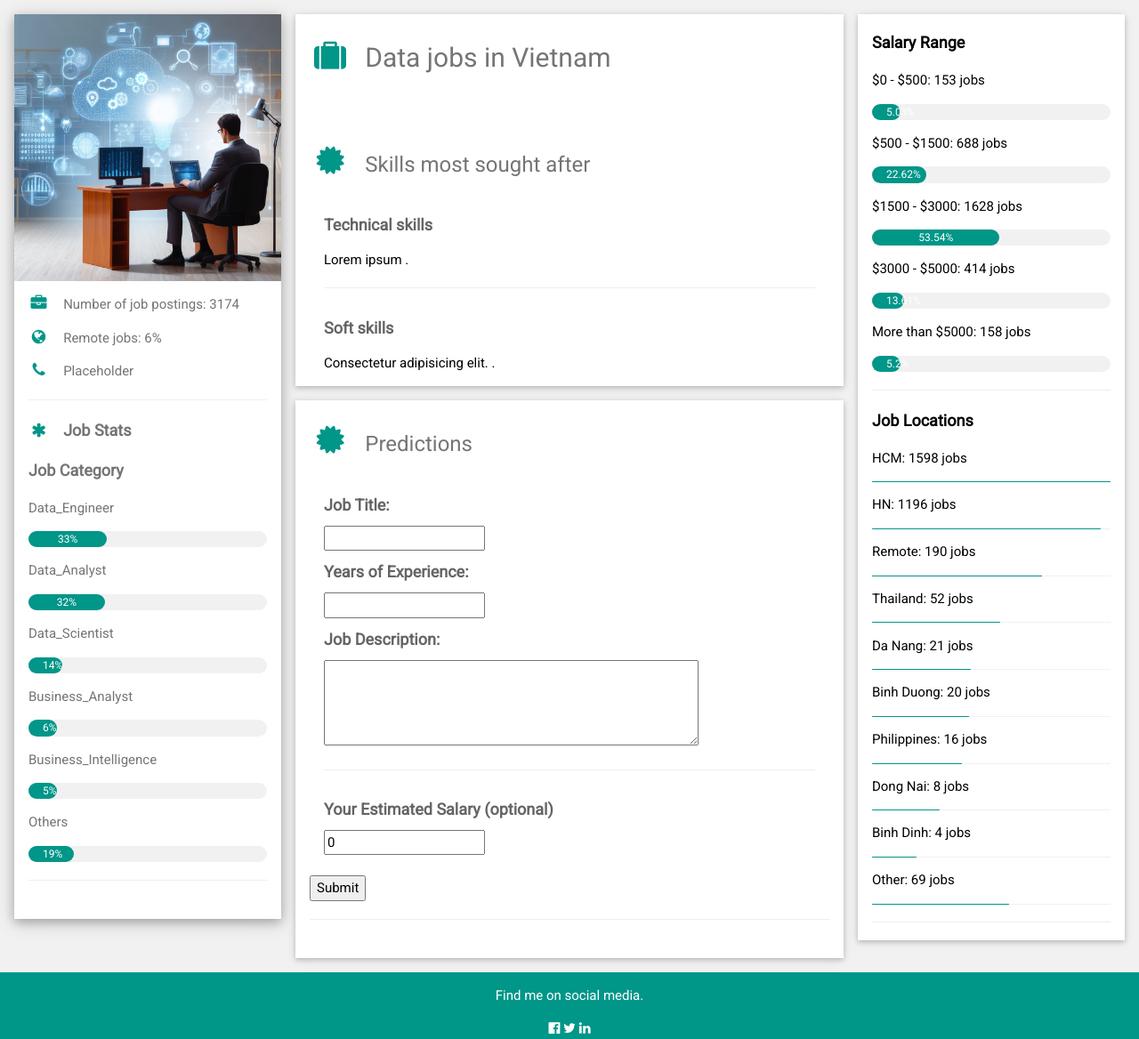
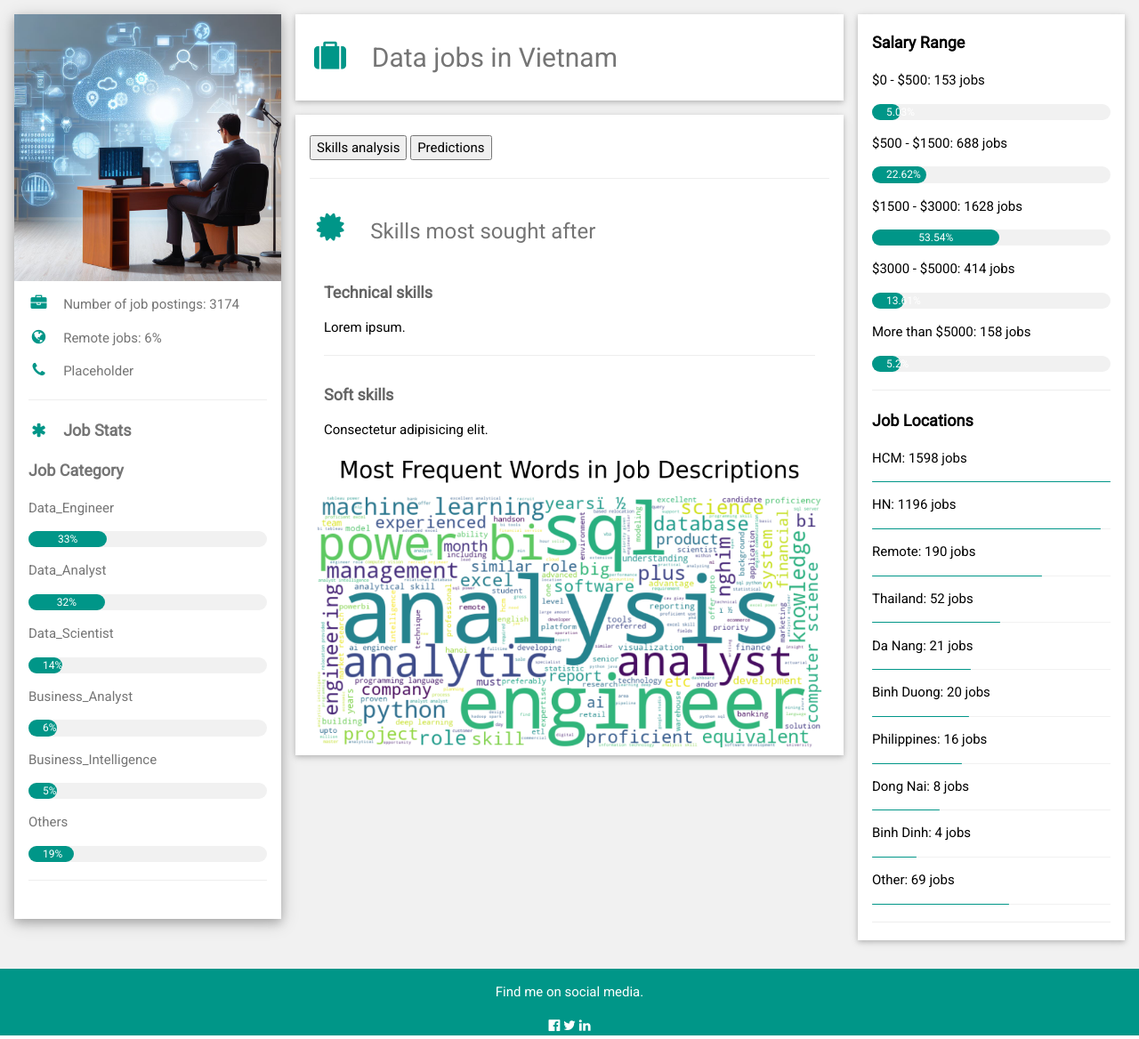
Before and after one commit to phuocnguyen90/Data_Job_Analysis, a Flask app: page / in a window 1280 px wide. Shown: the whole page at 89% size. Run offline with Flask 3, Linux system fonts and the light colour scheme; parts of the project's set-up code (start-up, migrations or seed data) failed here and were passed over.

Commit message:
update tab UI

```diff
--- a/app.py
+++ b/app.py
@@ -1,128 +1,25 @@
 from flask import Flask, render_template, request
-from predict import get_category, format_prediction, category_names
+from data_processing import process_job_data, process_prediction
+from predict import get_category, format_prediction
 import json
-import subprocess
-from collections import OrderedDict
-import math
-
-
 
 app = Flask(__name__, template_folder="templates")
 
-@app.route("/")
+@app.route("/", methods=['GET', 'POST'])
+def index():
+    if request.method == 'POST':
+        user_input = {
+            'job_title': request.form['job_title'],
+            'job_description': request.form['job_description'],
+            'yoe': request.form['yoe'],
+            'est_salary': request.form['est_salary']
+        }
+        prediction = process_prediction(user_input)
+        job_data = process_job_data()
+        job_data['prediction'] = prediction
+        return render_template('index.html', **job_data)
 
-# Function to process and format the salary data
-
-
-def index():
-    job_category, formatted_salaries, formatted_locations, actual_percentages, log_scaled_widths, total_jobs = load_and_format_job_data()
-    return render_template('index.html', job_percentages=job_category, formatted_salaries=formatted_salaries, formatted_locations=formatted_locations, actual_percentages=actual_percentages, log_scaled_widths=log_scaled_widths, total_jobs=total_jobs )
-
-
-
-@app.route('/', methods=['GET', 'POST'])
-def predict():
-    if request.method == 'POST':
-        job_title = request.form['job_title']
-        job_description = request.form['job_description']
-        yoe = request.form['yoe']
-        est_salary = request.form['est_salary']
-
-        print(f"Received user input: {job_title}")
-
-        # Call the get_category function directly with user inputs
-        predicted_results = get_category(job_description, job_title, yoe, est_salary)
-
-        # Format the prediction into a human-readable format
-        formatted_prediction = format_prediction(predicted_results)
-        print(f"Processed data: {predicted_results}")
-        job_category, formatted_salaries = load_and_format_job_data()
-
-        return render_template('index.html', prediction=formatted_prediction, job_percentages=job_category, formatted_salaries=formatted_salaries)
-
-
-    return render_template('index.html')
-
-def load_and_format_job_data():
-    with open('static/EDA_result.json', 'r') as file:
-        job_data = json.load(file)
-
-    job_category = job_data.get('Job_Category')
-    est_salary = job_data.get('Est_Salary')
-    formatted_salaries = format_salaries(est_salary)
-    job_location = job_data.get('City_Job_Count')
-    formatted_locations, actual_percentages, log_scaled_widths, total_jobs = format_job_locations(job_location)
-
-    return job_category, formatted_salaries, formatted_locations, actual_percentages, log_scaled_widths, total_jobs
-
-def format_salaries(sal_count):
-    salary_map = OrderedDict([
-        ("0-500", "$0 - $500"),
-        ("500-1500", "$500 - $1500"),
-        ("1500-3000", "$1500 - $3000"),
-        ("3000-5000", "$3000 - $5000"),
-        ("More than 5000", "More than $5000")
-    ])
-
-    total_count = sum(sal_count.values())
-
-    processed_salaries = OrderedDict()
-    for bin in salary_map.keys():
-        count = sal_count.get(bin, 0)  # Get count for each bin, default to 0 if not found
-        percentage = (count / total_count) * 100 if total_count > 0 else 0  # Avoid division by zero
-        processed_salaries[bin] = {
-            'formatted': salary_map[bin],
-            'percentage': round(percentage, 2),
-            'count': count
-        }
-
-    return processed_salaries
-
-def format_job_locations(job_location, exclude_location='VN'):
-
-    # Remove the specified location
-    if exclude_location in job_location:
-        excluded_count = job_location.pop(exclude_location)
-    else:
-        excluded_count = 0
-
-    # Sort locations by job count and select the top 9
-    sorted_locations = sorted(job_location.items(), key=lambda x: x[1], reverse=True)
-    top_locations = sorted_locations[:9]
-
-    # Sum the counts of all other locations plus the excluded location count
-    other_count = sum(count for loc, count in sorted_locations[9:]) + excluded_count
-
-    formatted_locations = OrderedDict()
-    for loc, count in top_locations:
-        formatted_locations[loc] = count
-
-    # Add the "Other" category
-    if other_count > 0:
-        formatted_locations['Other'] = other_count
-
-    total_jobs = sum(formatted_locations.values())
-    actual_percentages = {loc: (count / total_jobs * 100) for loc, count in formatted_locations.items()}
-
-
-    # Find the maximum log count for scaling
-    max_log_count = math.log(max(formatted_locations.values(), default=1))
-    # Calculate the logarithmic scale for the width of each bar
-    log_scaled_widths = {}
-
-
-    for loc, count in formatted_locations.items():
-        if count > 0:
-            log_count = math.log(count)
-            scaled_width = (log_count / max_log_count) * 100
-        else:
-            scaled_width = 0
-        log_scaled_widths[loc] = round(scaled_width, 2)
-
-    return formatted_locations, actual_percentages, log_scaled_widths, total_jobs
-
-
-
+    return render_template('index.html', **process_job_data())
 
 if __name__ == '__main__':
-        app.run(host="localhost", port=8080, debug=True)
+    app.run(host="localhost", port=8080, debug=True)
--- a/templates/index.html
+++ b/templates/index.html
@@ -40,8 +40,34 @@
         }
       });
     });
+
+  // Function to open a specific tab
+function openTab(evt, tabName) {
+  // Declare all variables
+  var i, tabcontent, tablinks;
+
+  // Get all elements with class="tabcontent" and hide them
+  tabcontent = document.getElementsByClassName("tabcontent");
+  for (i = 0; i < tabcontent.length; i++) {
+    tabcontent[i].style.display = "none";
+  }
+
+  // Get all elements with class="tablinks" and remove the class "active"
+  tablinks = document.getElementsByClassName("tablinks");
+  for (i = 0; i < tablinks.length; i++) {
+    tablinks[i].className = tablinks[i].className.replace(" active", "");
+  }
+
+  // Show the current tab, and add an "active" class to the button that opened the tab
+  document.getElementById(tabName).style.display = "block";
+  evt.currentTarget.className += " active";
+}
+// Set default tab open on page load
+document.addEventListener("DOMContentLoaded", function(event) {
+    // Simulate a click on the first tab link
+    document.querySelector(".tablinks").click();
+});
   </script>
-
 <style>
   table#cat-prediction {
       border-collapse: collapse;
@@ -98,9 +124,9 @@ html,body,h1,h2,h3,h4,h5,h6 {font-family: "Roboto", sans-serif}
 
             <p class="w3-large"><b><i class="fa fa-asterisk fa-fw w3-margin-right w3-text-teal"></i>Job Stats</b></p>
 
-            <div class="job_percentages">
+            <div class="job_category">
               <p class="w3-large w3-text-theme"><b>Job Category</b></p>
-              {% for job, percentage in job_percentages.items() %}
+              {% for job, percentage in job_category.items() %}
                 <div class="job_category_row">
                   <p class="job_category_label">{{ job }}</p>
 
@@ -132,31 +158,58 @@ html,body,h1,h2,h3,h4,h5,h6 {font-family: "Roboto", sans-serif}
     </div>
 
     <!-- Middle Column -->
+
       <div class="w3-half">
+
           <div class="w3-container w3-card w3-white w3-margin-bottom">
-        <h2 class="w3-text-grey w3-padding-16"><i class="fa fa-suitcase fa-fw w3-margin-right w3-xxlarge w3-text-teal"></i>Data jobs in Vietnam</h2>
+              <h2 class="w3-text-grey w3-padding-16">
+                  <i class="fa fa-suitcase fa-fw w3-margin-right w3-xxlarge w3-text-teal"></i>
+                  Data jobs in Vietnam
+              </h2>
+          </div>
+
+          <!-- Tab section -->
+
+          <div class="w3-container w3-card w3-white w3-margin-bottom">
           <br>
-        <h3 class="w3-text-grey w3-padding-16"><i class="fa fa-certificate fa-fw w3-margin-right w3-xxlarge w3-text-teal"></i>Skills most sought after</h3>
+              <div class="tab">
+                  <button class="tablinks" onclick="openTab(event, 'Skills')">Skills analysis</button>
+                  <button class="tablinks" onclick="openTab(event, 'Predictions')">Predictions</button>
+              </div>
+              <hr>
 
-
+              <!-- Tab content: Skills -->
+              <div id="Skills" class="tabcontent">
+                  <h3 class="w3-text-grey w3-padding-16">
+                      <i class="fa fa-certificate fa-fw w3-margin-right w3-xxlarge w3-text-teal"></i>
+                      Skills most sought after
+                  </h3>
 
                   <div class="w3-container">
                       <h5 class="w3-opacity"><b>Technical skills</b></h5>
-          <p>Lorem ipsum .</p>
+                      <p>Lorem ipsum.</p>
                       <hr>
                   </div>
 
                   <div class="w3-container">
                       <h5 class="w3-opacity"><b>Soft skills</b></h5>
-          <p>Consectetur adipisicing elit. .</p>
+                      <p>Consectetur adipisicing elit.</p>
+                  </div>
+
+                  <div class="w3-display-container">
+                    <img width="100%" src="{{ url_for('static', filename='skill_word_cloud.png') }}" alt="Skills Word Cloud">
 
                   </div>
               </div>
 
-      <div class="w3-container w3-card w3-white">
+              <!-- Tab content: Predictions -->
+              <div id="Predictions" class="tabcontent">
+                  <div class="w3-container">
                       <form id="prediction-form" action="/" method="post">
-
-          <h3 class="w3-text-grey w3-padding-16"><i class="fa fa-certificate fa-fw w3-margin-right w3-xxlarge w3-text-teal"></i>Predictions</h3>
+                          <h3 class="w3-text-grey w3-padding-16">
+                              <i class="fa fa-certificate fa-fw w3-margin-right w3-xxlarge w3-text-teal"></i>
+                              Predictions
+                          </h3>
 
                           <div class="form-group">
                             <div class="w3-container">
@@ -171,7 +224,7 @@ html,body,h1,h2,h3,h4,h5,h6 {font-family: "Roboto", sans-serif}
 
                             <div class="w3-container">
                               <h5 for="job_description" class="w3-opacity"><b>Job Description:</b></h5>
-                <textarea id="job_description" name="job_description" rows="4" cols="50"></textarea>
+                              <textarea id="job_description" name="job_description" rows="4" cols="40"></textarea>
                               <br>
                               <hr>
                             </div>
@@ -189,38 +242,24 @@ html,body,h1,h2,h3,h4,h5,h6 {font-family: "Roboto", sans-serif}
                       </form>
 
                       {% if prediction %}
-          <div>
-            <h2>Predicted job category:</h2>
-            <table id="cat-prediction">
-              <tr>
-                <th>Category</th>
-                <th>Percentage</th>
-              </tr>
-              {% for category, percentage in prediction.items() %}
-              <tr>
-                <td>{{ category }}</td>
-                <td class="{% if percentage[:-1]|float > 80 %}blue{% elif percentage[:-1]|float > 50 %}green{% endif %}">
-                  {{ percentage }}
-                </td>
-              </tr>
-              {% endfor %}
+                      <!-- Prediction Results -->
+                      <!-- ... existing prediction display code ... -->
+                      {% endif %}
+                  </div>
+              </div>
+          </div>
+
+      </div>
 
 
-            </table>
-          </div>
-          {% endif %}
 
-          <div class="w3-container">
-            <div id="prediction-result"></div>
-          </div>
-          <br>
-      </div>
+
     <!-- End Middle Column -->
 
 
     <!-- Right Column -->
 
-    </div>
+
 
     <div class = w3-quarter>
 
```
Also changed, not shown: data_processing.py (added, +139 -0 lines), static/skill_word_cloud.png (added). Lines whose indentation alone changed are shown as unchanged.
